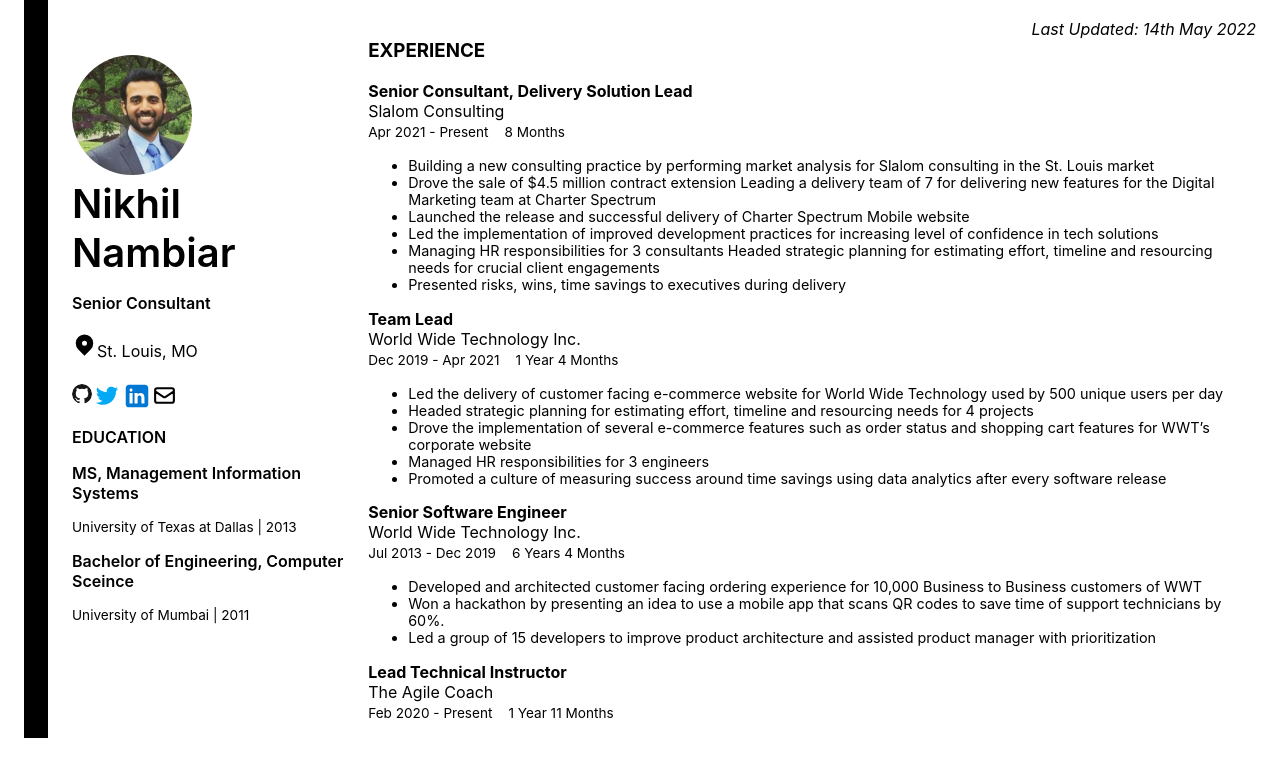
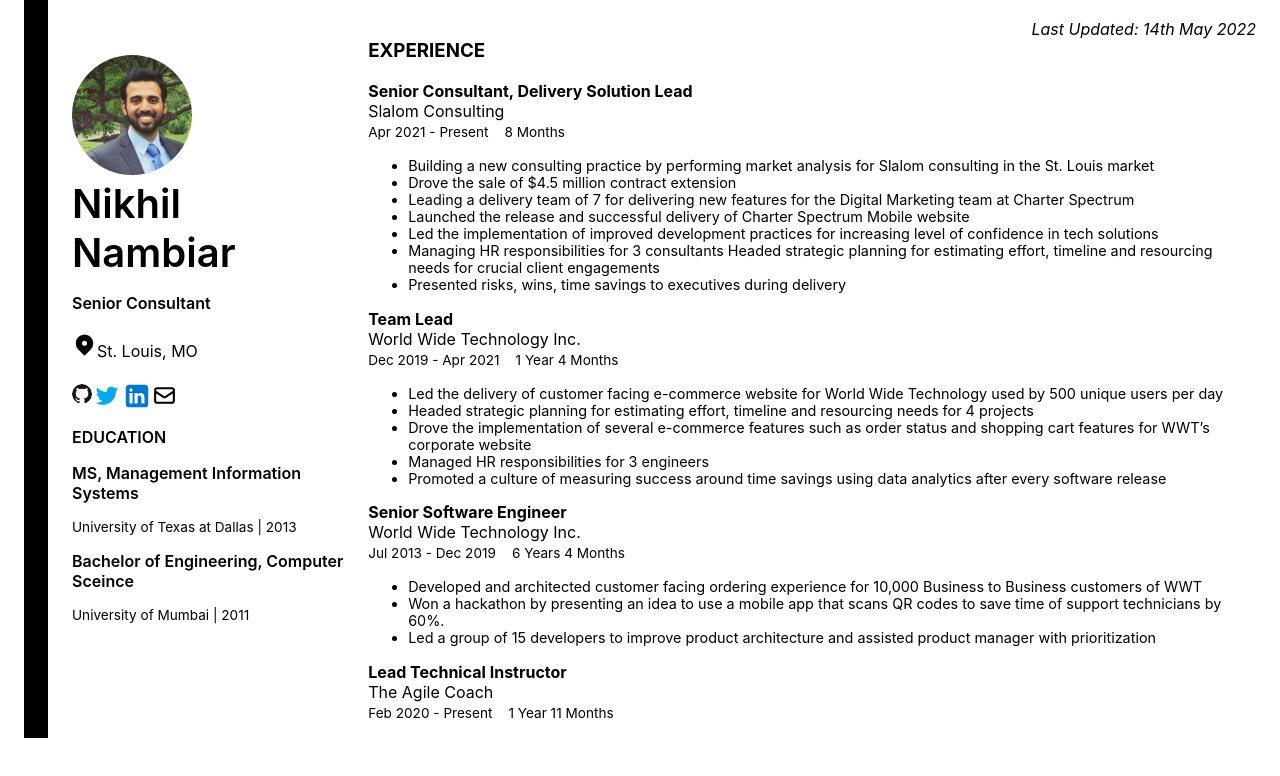
Before and after one commit to nambiarn/nambiarn, a Next.js app: page /resume in a window 1280 px wide. Shown: the top 776 px of the page. Built offline with nearby package versions, Linux system fonts and the light colour scheme.

Commit message:
Change in experience content

```diff
--- a/data/experience.js
+++ b/data/experience.js
@@ -8,7 +8,8 @@
         endDate: null,
         isCurrent: true,
         content: ["Building a new consulting practice by performing market analysis for Slalom consulting in the St. Louis market",
-                 "Drove the sale of $4.5 million contract extension Leading a delivery team of 7 for delivering new features for the Digital Marketing team at Charter Spectrum",
+                 "Drove the sale of $4.5 million contract extension",
+                 "Leading a delivery team of 7 for delivering new features for the Digital Marketing team at Charter Spectrum",
                  "Launched the release and successful delivery of Charter Spectrum Mobile website",
                  "Led the implementation of improved development practices for increasing level of confidence in tech solutions",
                  "Managing HR responsibilities for 3 consultants Headed strategic planning for estimating effort, timeline and resourcing needs for crucial client engagements",
```
